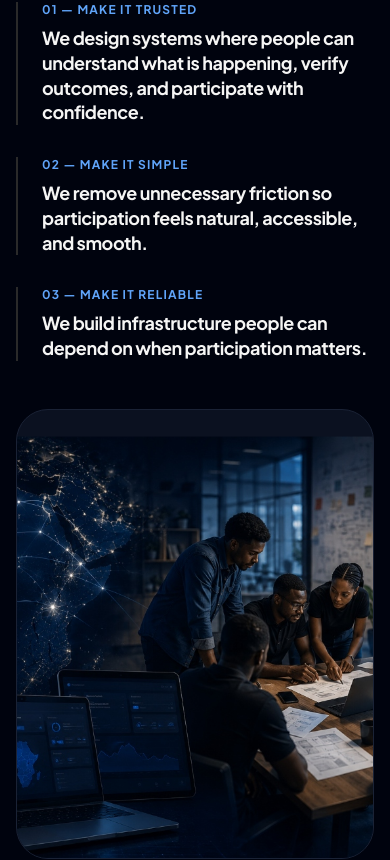
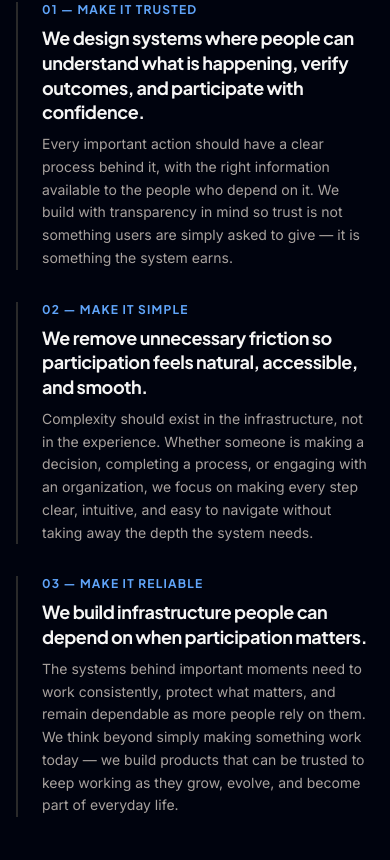
Before and after one commit to BAMSSA-DEVS/smooth.africa, a Next.js app: page / in a window 390 px wide. Shown: the part 1320-2180 px from the top of the page. Built offline with nearby package versions, Linux system fonts and the light colour scheme.

Commit message:
fix: expand What We Do descriptions and restore typography hierarchy

```diff
--- a/components/WhatWeDoSection.tsx
+++ b/components/WhatWeDoSection.tsx
@@ -54,9 +54,12 @@ export const WhatWeDoSection: React.FC = () => {
               className="group border-l-2 border-stone-200 dark:border-[#2A2A2A] pl-6 hover:border-[#1258AB] dark:hover:border-blue-500 transition-colors duration-300"
             >
               <span className="font-heading text-xs font-bold text-[#1258AB] dark:text-blue-400 uppercase tracking-widest mb-2 block">01 — MAKE IT TRUSTED</span>
-              <h3 className="font-heading text-lg lg:text-xl font-bold text-stone-900 dark:text-stone-100 leading-snug tracking-tight">
+              <h3 className="font-heading text-lg lg:text-xl font-bold text-stone-900 dark:text-stone-100 leading-snug tracking-tight mb-2">
                 We design systems where people can understand what is happening, verify outcomes, and participate with confidence.
               </h3>
+              <p className="font-sans text-stone-600 dark:text-stone-400 text-sm sm:text-base leading-relaxed">
+                Every important action should have a clear process behind it, with the right information available to the people who depend on it. We build with transparency in mind so trust is not something users are simply asked to give — it is something the system earns.
+              </p>
             </motion.div>
 
             <motion.div
@@ -67,9 +70,12 @@ export const WhatWeDoSection: React.FC = () => {
               className="group border-l-2 border-stone-200 dark:border-[#2A2A2A] pl-6 hover:border-[#1258AB] dark:hover:border-blue-500 transition-colors duration-300"
             >
               <span className="font-heading text-xs font-bold text-[#1258AB] dark:text-blue-400 uppercase tracking-widest mb-2 block">02 — MAKE IT SIMPLE</span>
-              <h3 className="font-heading text-lg lg:text-xl font-bold text-stone-900 dark:text-stone-100 leading-snug tracking-tight">
+              <h3 className="font-heading text-lg lg:text-xl font-bold text-stone-900 dark:text-stone-100 leading-snug tracking-tight mb-2">
                 We remove unnecessary friction so participation feels natural, accessible, and smooth.
               </h3>
+              <p className="font-sans text-stone-600 dark:text-stone-400 text-sm sm:text-base leading-relaxed">
+                Complexity should exist in the infrastructure, not in the experience. Whether someone is making a decision, completing a process, or engaging with an organization, we focus on making every step clear, intuitive, and easy to navigate without taking away the depth the system needs.
+              </p>
             </motion.div>
 
             <motion.div
@@ -80,9 +86,12 @@ export const WhatWeDoSection: React.FC = () => {
               className="group border-l-2 border-stone-200 dark:border-[#2A2A2A] pl-6 hover:border-[#1258AB] dark:hover:border-blue-500 transition-colors duration-300"
             >
               <span className="font-heading text-xs font-bold text-[#1258AB] dark:text-blue-400 uppercase tracking-widest mb-2 block">03 — MAKE IT RELIABLE</span>
-              <h3 className="font-heading text-lg lg:text-xl font-bold text-stone-900 dark:text-stone-100 leading-snug tracking-tight">
+              <h3 className="font-heading text-lg lg:text-xl font-bold text-stone-900 dark:text-stone-100 leading-snug tracking-tight mb-2">
                 We build infrastructure people can depend on when participation matters.
               </h3>
+              <p className="font-sans text-stone-600 dark:text-stone-400 text-sm sm:text-base leading-relaxed">
+                The systems behind important moments need to work consistently, protect what matters, and remain dependable as more people rely on them. We think beyond simply making something work today — we build products that can be trusted to keep working as they grow, evolve, and become part of everyday life.
+              </p>
             </motion.div>
 
           </div>
```
